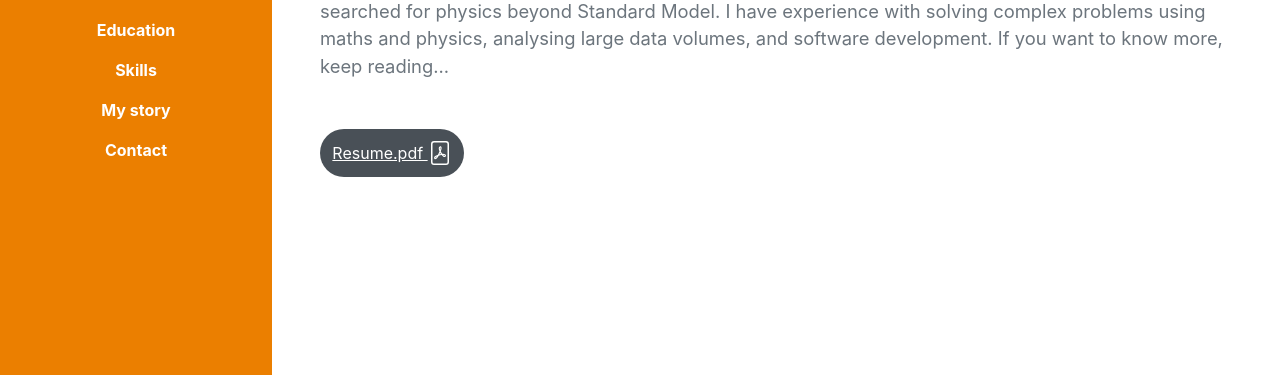
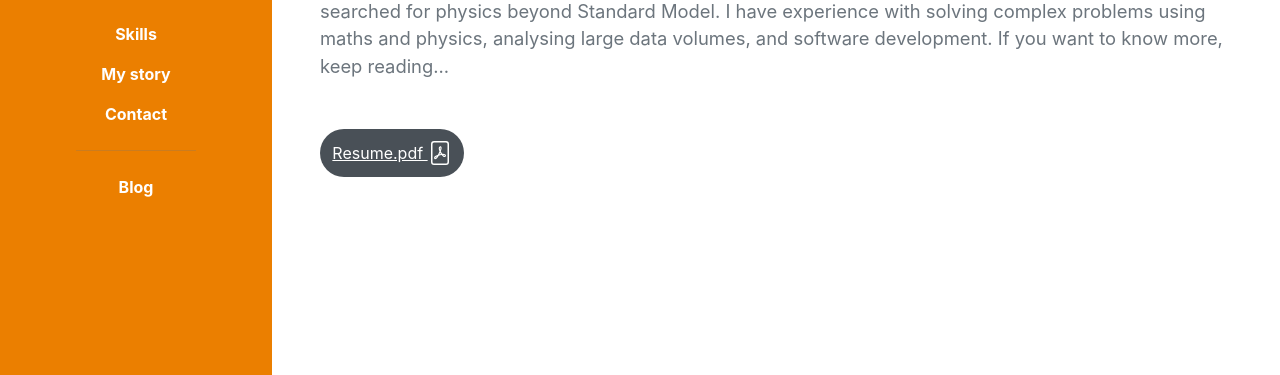
Before and after one commit to otheiner/otheiner.github.io, a plain HTML site: page index.html in a window 1280 px wide. Shown: the part 422-797 px from the top of the page. Drawn offline with nearby package versions, Linux system fonts and the light colour scheme; a web font is replaced by a local one.

Commit message:
Adding link to blog

```diff
--- a/index.html
+++ b/index.html
@@ -25,7 +25,10 @@
                 <li class="nav-item"><a class="nav-link js-scroll-trigger" href="#education">Education</a></li>
                 <li class="nav-item"><a class="nav-link js-scroll-trigger" href="#skills">Skills</a></li>
                 <li class="nav-item"><a class="nav-link js-scroll-trigger" href="#my_story">My story</a></li>
-                <li class="nav-item"><a class="nav-link js-scroll-trigger" href="#contact">Contact</a></li>
+                <li class="nav-item"><a class="nav-link js-scroll-trigger" href="#contact">Contact</a>
+                    <hr>
+                </li>
+                <li class="nav-item"><a class="nav-link js-scroll-trigger" href="#contact">Blog</a></li>
             </ul>
         </div>
     </nav>
```
